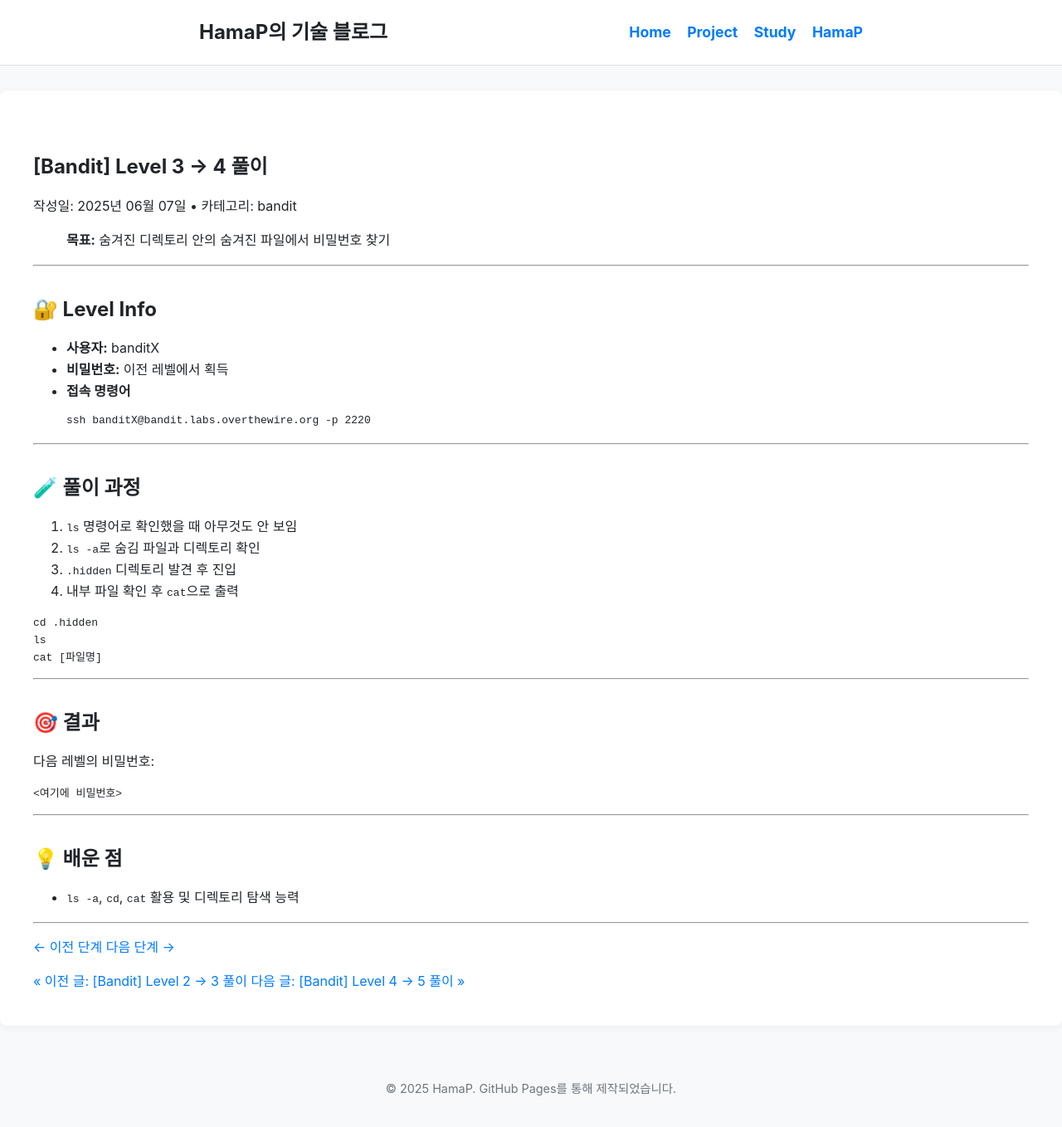
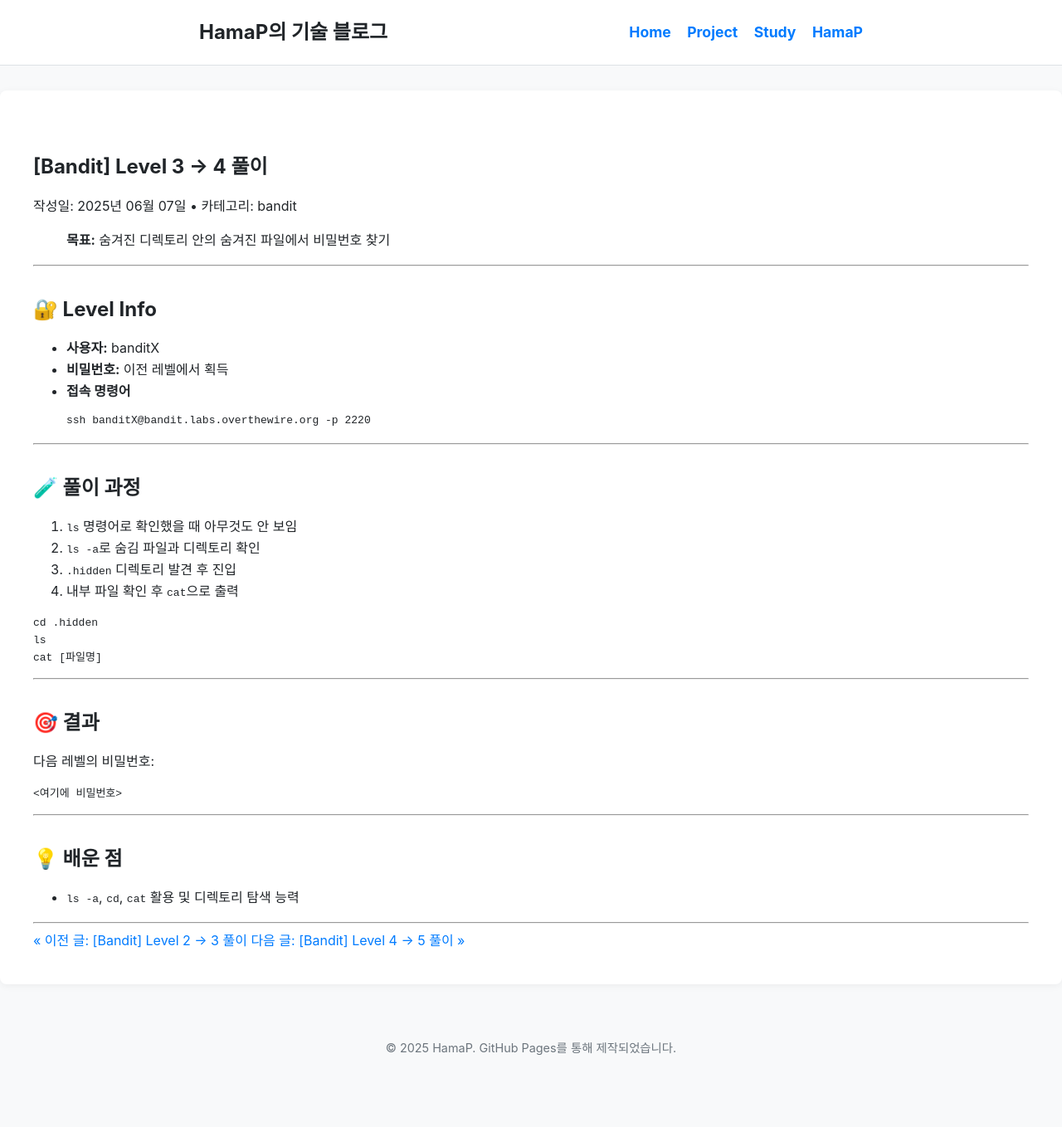
Before and after one commit to HamaP0/HamaP0.github.io, a Jekyll site: the page built from _posts/2025-06-07-bandit-level3-4.md, in a window 1280 px wide. Shown: the whole page at 83% size. Built offline with Jekyll 4.4.1, drawn with Linux system fonts in a browser that asks for light colours; after the commit the page ends 1308 px from its top, so only the background shows below that.

Commit message:
Update 2025-06-07-bandit-level3-4.md

```diff
--- a/_posts/2025-06-07-bandit-level3-4.md
+++ b/_posts/2025-06-07-bandit-level3-4.md
@@ -51,5 +51,3 @@ cat [파일명]
 - `ls -a`, `cd`, `cat` 활용 및 디렉토리 탐색 능력
 
 ---
-[← 이전 단계](/2025/06/07/bandit-level2-3.html)
-[다음 단계 →](/2025/06/07/bandit-level4-5.html)
```
